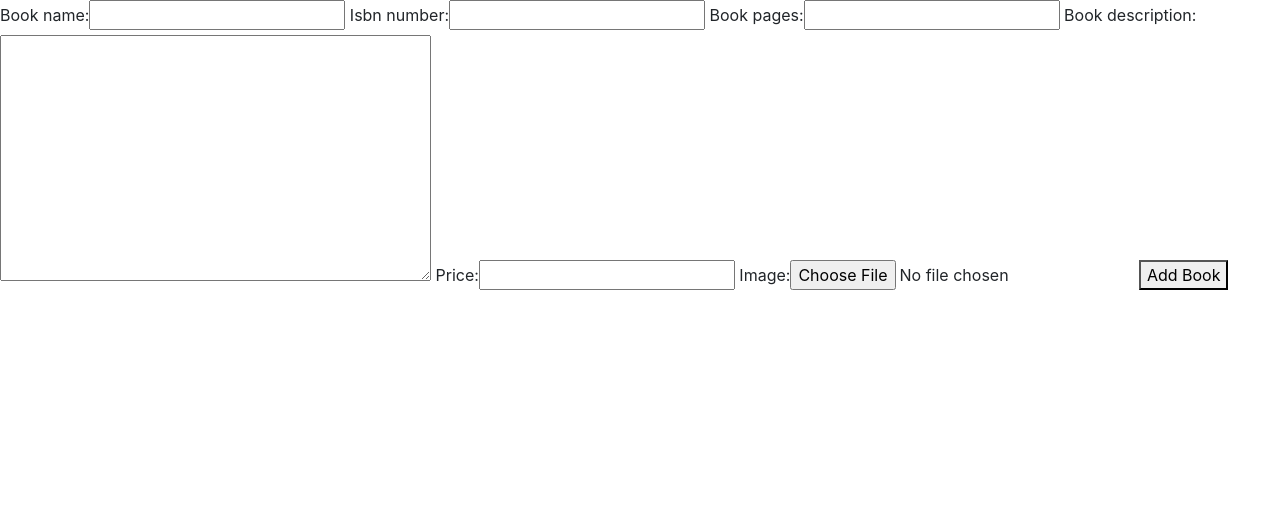
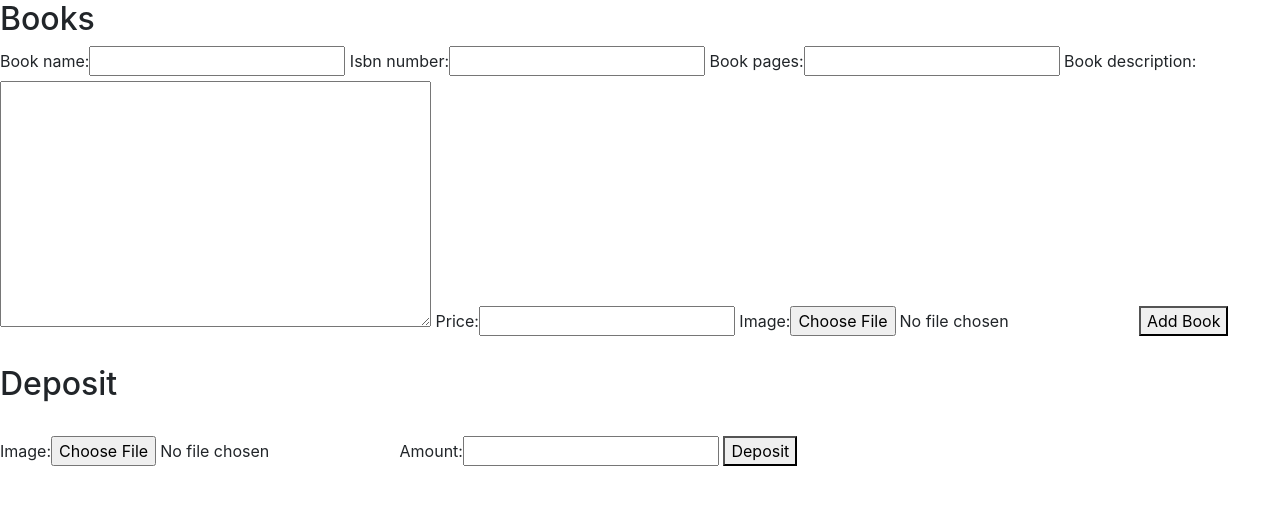
Before and after one commit to knowledgenetworknepal/knn, a Django app: page /user/unverified/ in a window 1280 px wide. Shown: the top 505 px of the page. Run offline with Django 3.2, Linux system fonts and the light colour scheme; the visitor is signed in with stand-in values (Sample User, id 1); data that the repository does not hold is empty.

Commit message:
new-user

```diff
--- a/books/views.py
+++ b/books/views.py
@@ -7,6 +7,9 @@ from django.contrib.auth.mixins import LoginRequiredMixin
 from .models import Book, BookUpload, CartItem, Category, Review, CheckoutAddress, Order
 from .forms import ReviewForm, CheckoutAddressForm, BookForm
 
+from userapp.forms import DepositForm
+from userapp.models import Deposit
+
 # if something is needed all over the palce, use this mixin
 class BaseMixin():
 
@@ -14,6 +17,17 @@ class BaseMixin():
         context_data = super().get_context_data(**kwargs)
         context_data['category'] = Category.objects.all()
         return context_data
+
+
+# checks if the account is approved or not
+class AccountAccessMixin():
+
+    def dispatch(self, request, *args, **kwargs):
+        dispatch = super().dispatch(request, *args, **kwargs)
+        user = request.user
+        if user.approved:
+            return dispatch
+        return redirect(reverse_lazy('unverified'))
 
 
 # add new book
@@ -99,7 +113,7 @@ class AddToCart(LoginRequiredMixin, View):
 
 
 # view the books in cart
-class CartView(BaseMixin, ListView):
+class CartView(BaseMixin, AccountAccessMixin, ListView):
     model = CartItem
     queryset = CartItem.objects.all()
     template_name = 'books/cart.html'
@@ -133,7 +147,7 @@ class ConfirmOrderView(LoginRequiredMixin, BaseMixin, ListView):
 
 # order the books
 # users can only order 2 books at a time
-class OrderBooks(LoginRequiredMixin, BaseMixin, View):
+class OrderBooks(LoginRequiredMixin, AccountAccessMixin, BaseMixin, View):
     def post(self, request, *args, **kwargs):
         location = get_object_or_404(CheckoutAddress, id=self.kwargs.get('location_id'))
         cart_items = CartItem.objects.filter(user=request.user, ordered=False)
@@ -144,7 +158,7 @@ class OrderBooks(LoginRequiredMixin, BaseMixin, View):
         order.address = location
         order.save()
         cart_items.update(ordered=True)
-        books.update(available=F('available')-1)
+        # books.update(available=F('available')-1)
         return redirect(reverse_lazy("list_books"))
 
 
@@ -173,14 +187,19 @@ class AddCheckoutLoction(LoginRequiredMixin, BaseMixin, View):
         return redirect(request.META.get('HTTP_REFERER'))
 
 
+# new user needs to add 3 books and deposit 200 before being approved
 class NewUserView(ListView):
     model = Book
     template_name = 'userapp/new_user.html'
 
     def get_context_data(self, *args, **kwargs):
         context_data = super().get_context_data(*args, **kwargs)
+        user = self.request.user
         if self.get_queryset().count() < 3:
             context_data['book_form'] = BookForm
+        context_data['deposit_form'] = DepositForm
+        context_data['deposits'] = Deposit.objects.filter(user=user)
+
         return context_data
 
     def get_queryset(self):
--- a/templates/userapp/new_user.html
+++ b/templates/userapp/new_user.html
@@ -1,7 +1,7 @@
 {% extends 'base.html' %}
 
 {% block content %}
-
+<h2>Books</h2>
 {% for object in object_list %}
     {{object.book_name}} <br>
 {% endfor %}
@@ -13,4 +13,20 @@
     <button type="submit">Add Book</button>
 </form>
 {% endif %}
+
+<br>
+<h2>Deposit</h2>
+{% for deposit in deposits %}
+    {{deposit.deposit_date}}<br>
+    Rs {{deposit.amount}}<br>
+    Status: {{deposit.verified}}<br>
+
+{% endfor %}
+<br>
+<form method="POST" action="{% url 'add_deposit' %}" enctype="multipart/form-data">
+    {% csrf_token %}
+    {{deposit_form}}
+    <button type="submit">Deposit</button>
+
+</form>
 {% endblock %}
--- a/userapp/forms.py
+++ b/userapp/forms.py
@@ -1,6 +1,8 @@
 from django.contrib.auth.forms import UserCreationForm, PasswordResetForm, PasswordChangeForm
 from django.contrib.auth import get_user_model
 from django import forms
+
+from .models import Deposit
 
 User = get_user_model()
 
@@ -19,3 +21,9 @@ class RegistrationForm(UserCreationForm):
 class Loginform(forms.Form):
     username = forms.CharField(required=True)
     password = forms.CharField(widget=forms.PasswordInput(), required=True)
+
+
+class DepositForm(forms.ModelForm):
+    class Meta:
+        model = Deposit
+        fields = ('image','amount')
--- a/userapp/models.py
+++ b/userapp/models.py
@@ -20,3 +20,7 @@ class Deposit(models.Model):
     amount = models.FloatField()
     user = models.ForeignKey(CustomUser, on_delete=models.CASCADE, related_name='deposited_by', null=True, blank=True)
     deposit_date = models.DateTimeField(auto_now=True)
+    verified = models.BooleanField(default=False)
+
+    def __str__(self):
+        return self.user.username
--- a/userapp/urls.py
+++ b/userapp/urls.py
@@ -5,7 +5,7 @@ urlpatterns = [
     path('register/', UserRegistrationView.as_view() ,name='registration'),
     path('login/', LoginView.as_view(), name='login'),
     path('logout/', LogoutView.as_view(), name='logout'),
-
+    path('deposit/add/', AddDeposit.as_view(), name='add_deposit'),
     path('notiiication/', NotificationView.as_view(), name='notiiication')
 
 ]
```
Also changed, not shown: userapp/views.py (+15 -2 lines), books/permissions.py (added), userapp/migrations/0005_deposit_verified.py (added).
